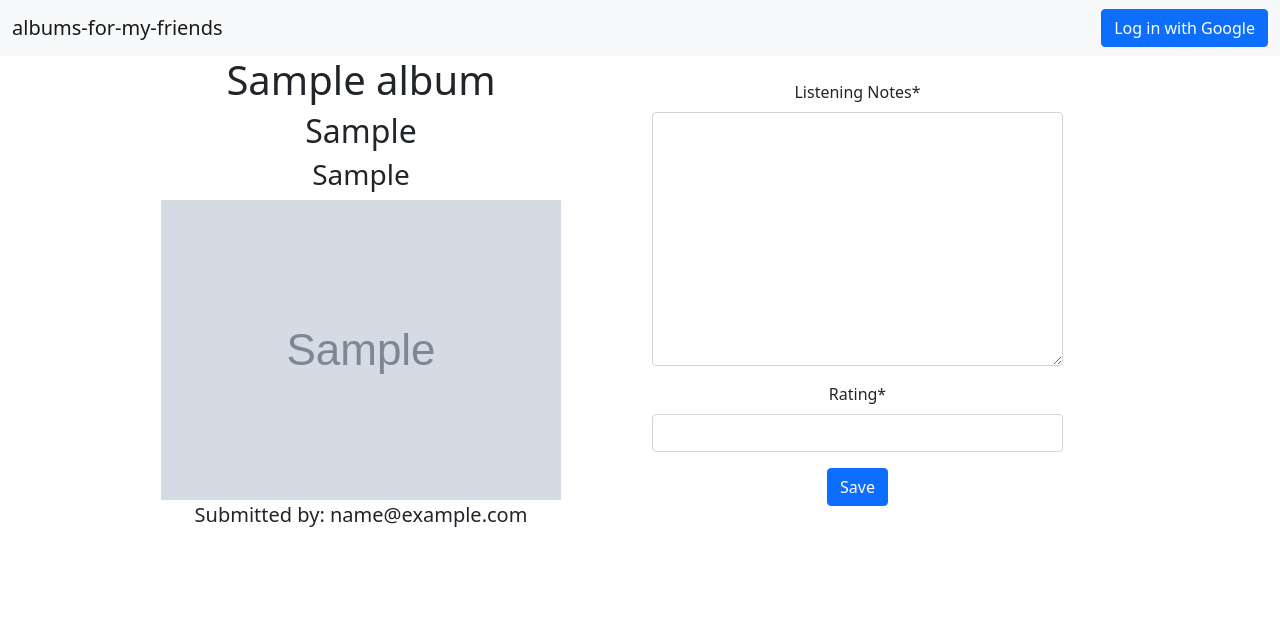
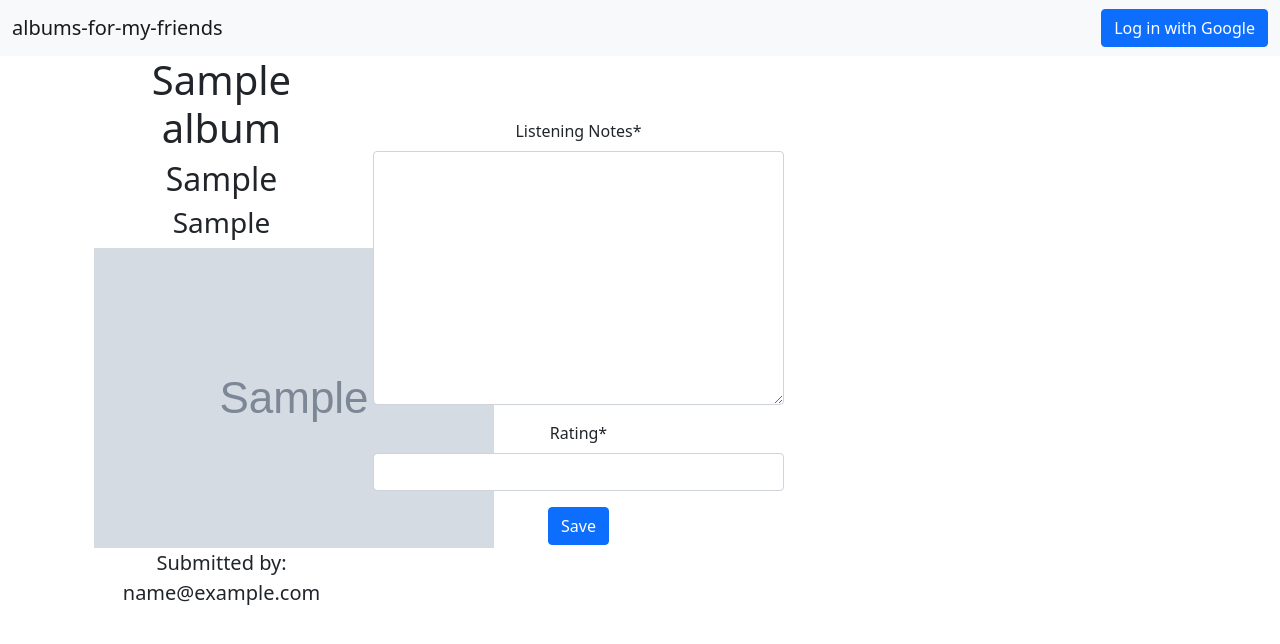
Before and after one commit to L-Strick/albums-for-my-friends, a Django app: page /review/album/00000000-0000-0000-0000-000000000001/ in a window 1280 px wide. Shown: the top 644 px of the page. Run offline with Django 3.2, Linux system fonts and the light colour scheme; tables that the repository leaves empty hold one stand-in row (values such as "Sample post"); grey boxes marked "Sample" are stand-in pictures; parts of the project's set-up code (start-up, migrations or seed data) failed here and were passed over; some libraries are stand-ins or nearby versions.

Commit message:
Sizing changes

```diff
--- a/common/templates/common/album_review.html
+++ b/common/templates/common/album_review.html
@@ -7,7 +7,7 @@
 {% block body %}
   <div class="container">
     <div class="row text-center">
-      <div class="col-md-6">
+      <div class="col-md-3">
         <h1>{{ album.title }}</h1>
         <h2>{{ album.artist }}</h2>
         <h3>{% if album.genre %}{{ album.genre }}{% else %}{% endif %}</h3>
@@ -16,7 +16,7 @@
         {% endif %}
         <p class="lead">Submitted by: {{ album.submitted_by }}</p>
       </div>
-      <div class="col-md-6 d-flex align-items-center">
+      <div class="col-md-9 d-flex align-items-center">
         {% crispy form %}
       </div>
     </div>
--- a/common/templates/common/statistics.html
+++ b/common/templates/common/statistics.html
@@ -37,7 +37,7 @@
     <h3>Average Album Rating: {{ average_review }}</h3>
     <hr>
     <h3>Highest Rated Album: {{ highest_rated_album }}</h3>
-    <div class="col-md-6">
+    <div>
       {% if highest_rated_album.cover_art %}
         <img src="{{ highest_rated_album.cover_art.url }}" alt="{{ highest_rated_album.title }} cover" style="max-height: 500px; max-width: 500px;">
       {% endif %}
@@ -46,7 +46,7 @@
     </div>
     <hr>
     <h3>Lowest Rated Album: {{ lowest_rated_album }}</h3>
-    <div class="col-md-6">
+    <div>
       {% if lowest_rated_album.cover_art %}
         <img src="{{ lowest_rated_album.cover_art.url }}" alt="{{ lowest_rated_album.title }} cover" style="max-height: 500px; max-width: 500px;">
       {% endif %}
@@ -55,7 +55,7 @@
     </div>
     <hr>
     <h3>Most Controversial Album: {{ most_controversial_album }}</h3>
-    <div class="col-md-6">
+    <div>
       {% if most_controversial_album.cover_art %}
         <img src="{{ most_controversial_album.cover_art.url }}" alt="{{ most_controversial_album.title }} cover" style="max-height: 500px; max-width: 500px;">
       {% endif %}
--- a/common/templates/common/todays_album.html
+++ b/common/templates/common/todays_album.html
@@ -7,7 +7,7 @@
 {% block body %}
   <div class="container">
     <div class="row text-center">
-      <div class="col-md-6">
+      <div class="col-md-3">
         <h1>{{ album.title }}</h1>
         <h2>{{ album.artist }}</h2>
         <h3>{% if album.genre %}{{ album.genre }}{% else %}{% endif %}</h3>
@@ -16,7 +16,7 @@
         {% endif %}
         <p class="lead">Submitted by: {{ album.submitted_by }}</p>
       </div>
-      <div class="col-md-6 d-flex align-items-center">
+      <div class="col-md-9 d-flex align-items-center">
         {% crispy form %}
       </div>
     </div>
```
